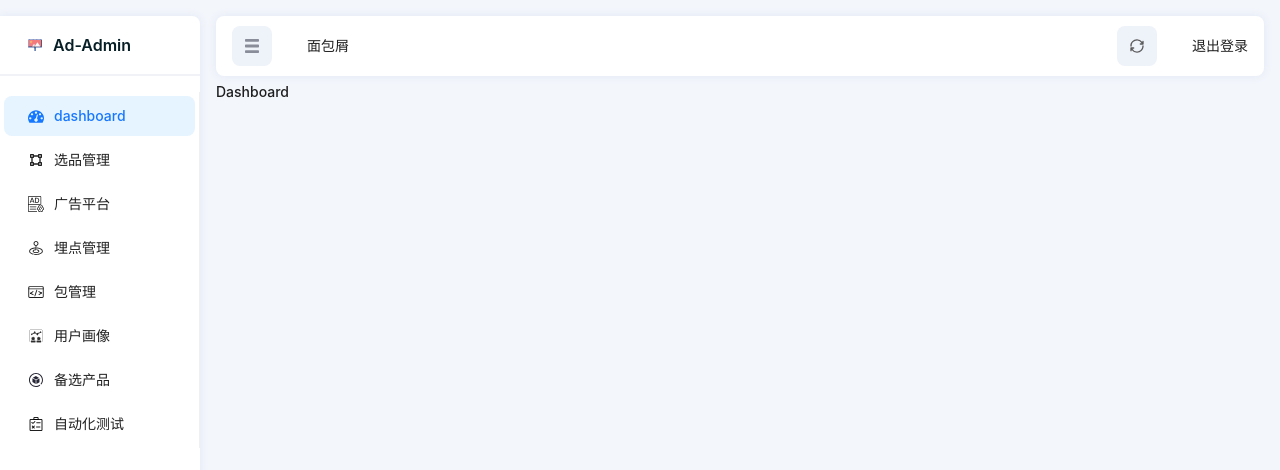
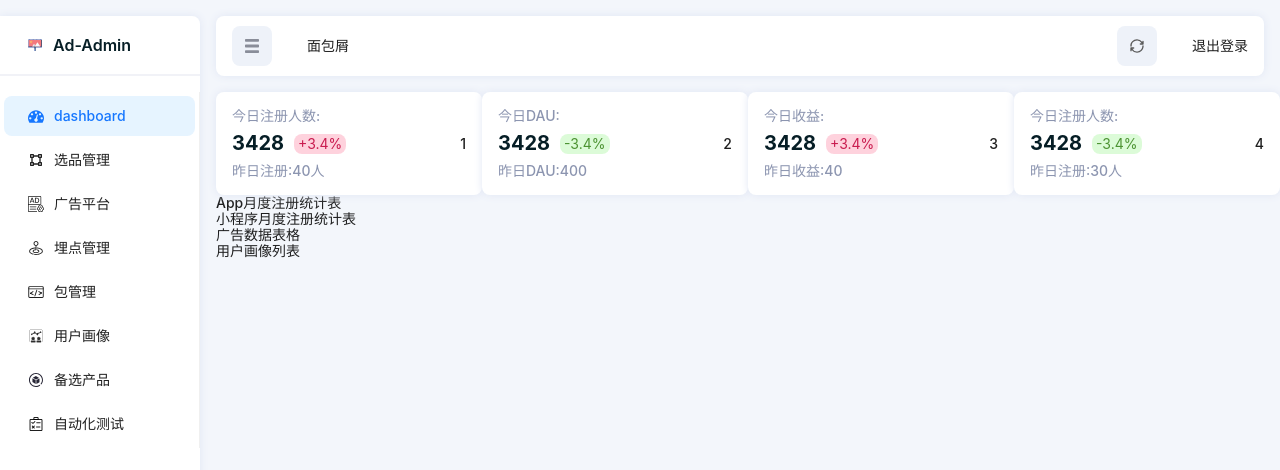
Before and after one commit to MicMagic/Ad-Admin, a React (Create React App) app: page /#/homepage in a window 1280 px wide. Both pictures are taken after a click on the item "dashboard". Shown: the top 470 px of the page. Built offline with nearby package versions, Linux system fonts and the light colour scheme.

Commit message:
feat: 编写主页card

```diff
--- a/src/views/Dashboard/index.scss
+++ b/src/views/Dashboard/index.scss
@@ -0,0 +1,52 @@
+.dashboard-wrapper {
+    width: 100%;
+    height: 100%;
+    margin-top: 8px;
+    .card-item {
+        width: 400px;
+        min-height: 100px;
+        max-width: 25%;
+        padding: 16px;
+        box-shadow: 0 0 8px 0 #e0e6f4;
+        background-color: #fff;
+        border-radius: 8px;
+        display: flex;
+        align-items: center;
+        justify-content: space-between;
+        .card-info {
+            height: 100%;
+            display: flex;
+            flex-direction: column;
+            align-items: flex-start;
+            justify-content: space-between;
+            color: #8c95b0;
+            font-weight: 500;
+            .info-data {
+                font-weight: 700;
+                color: #061e26;
+                font-size: 20px;
+                margin: 8px 0px;
+                display: flex;
+                align-items: center;
+                .data-fall {
+                    font-size: 14px;
+                    font-weight: 400;
+                    margin-left: 10px;
+                    padding: 2px 4px;
+                    border-radius: 8px;
+                    color: #4c9332;
+                    background-color: rgba(79,232,62,.2);
+                }
+                .data-rise {
+                    font-size: 14px;
+                    font-weight: 400;
+                    margin-left: 10px;
+                    padding: 2px 4px;
+                    border-radius: 8px;
+                    color: #c91c4f;
+                    background-color: rgba(250,34,86,.2);
+                }
+            }
+        }
+    }
+}
--- a/src/views/Dashboard/index.tsx
+++ b/src/views/Dashboard/index.tsx
@@ -1,7 +1,64 @@
 import React from 'react';
+import { Row, Col } from 'antd';
+import './index.scss';
 
 export default function Dashboard() {
   return (
-    <div>Dashboard</div>
+    <div className='dashboard-wrapper'>
+      <Row justify="space-between">
+        <Col className='card-item'>
+          <div className='card-info'>
+            <div>今日注册人数:</div>
+            <div className='info-data'>
+              <div>3428</div>
+              <div className='data-rise'>+3.4%</div>
+            </div>
+            <div>昨日注册:40人</div>
+          </div>
+          <div>1</div>
+        </Col>
+        <Col className='card-item'>
+          <div className='card-info'>
+            <div>今日DAU:</div>
+            <div className='info-data'>
+              <div>3428</div>
+              <div className='data-fall'>-3.4%</div>
+            </div>
+            <div>昨日DAU:400</div>
+          </div>
+          <div>2</div>
+        </Col>
+        <Col className='card-item'>
+          <div className='card-info'>
+            <div>今日收益:</div>
+            <div className='info-data'>
+              <div>3428</div>
+              <div className='data-rise'>+3.4%</div>
+            </div>
+            <div>昨日收益:40</div>
+          </div>
+          <div>3</div>
+        </Col>
+        <Col className='card-item'>
+          <div className='card-info'>
+            <div>今日注册人数:</div>
+            <div className='info-data'>
+              <div>3428</div>
+              <div className='data-fall'>-3.4%</div>
+            </div>
+            <div>昨日注册:30人</div>
+          </div>
+          <div>4</div>
+        </Col>
+      </Row>
+      <div>
+        <div>App月度注册统计表</div>
+        <div>小程序月度注册统计表</div>
+      </div>
+      <div>
+        <div>广告数据表格</div>
+        <div>用户画像列表</div>
+      </div>
+    </div>
   );
 }
```
